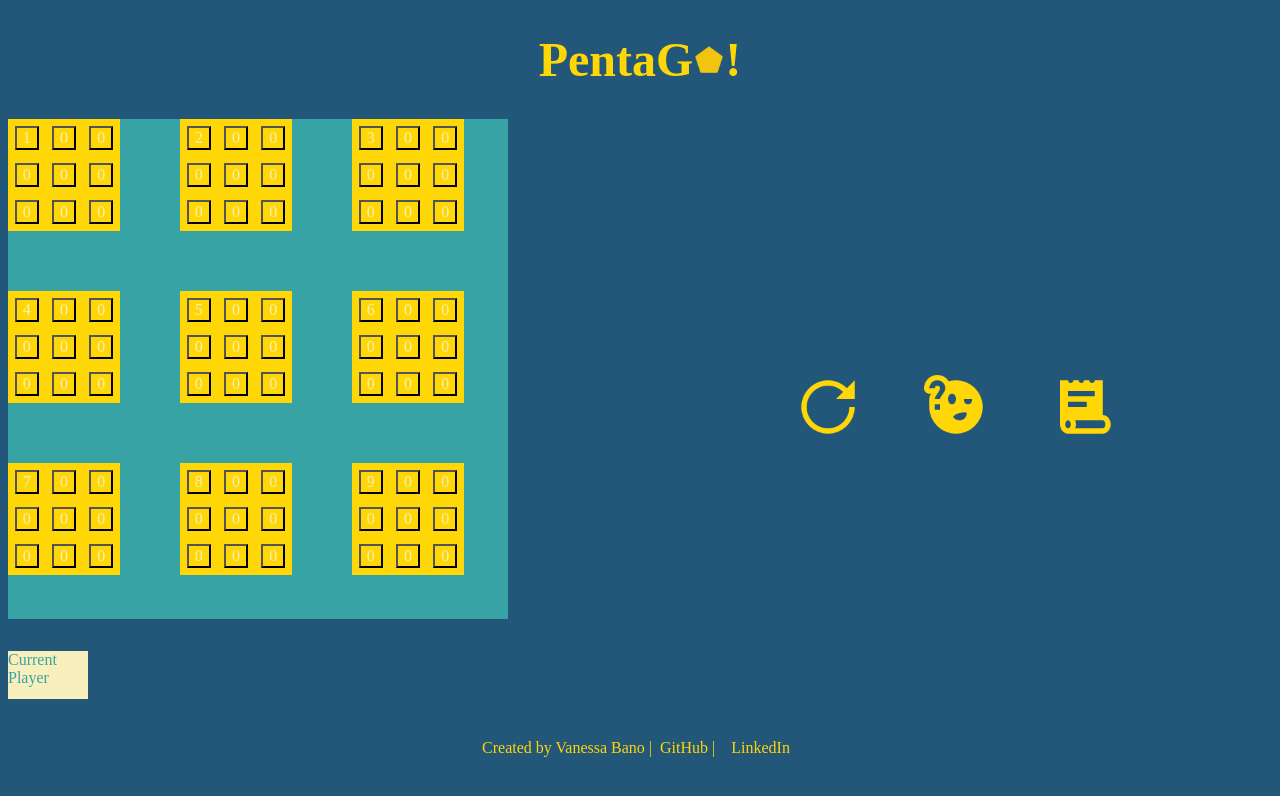
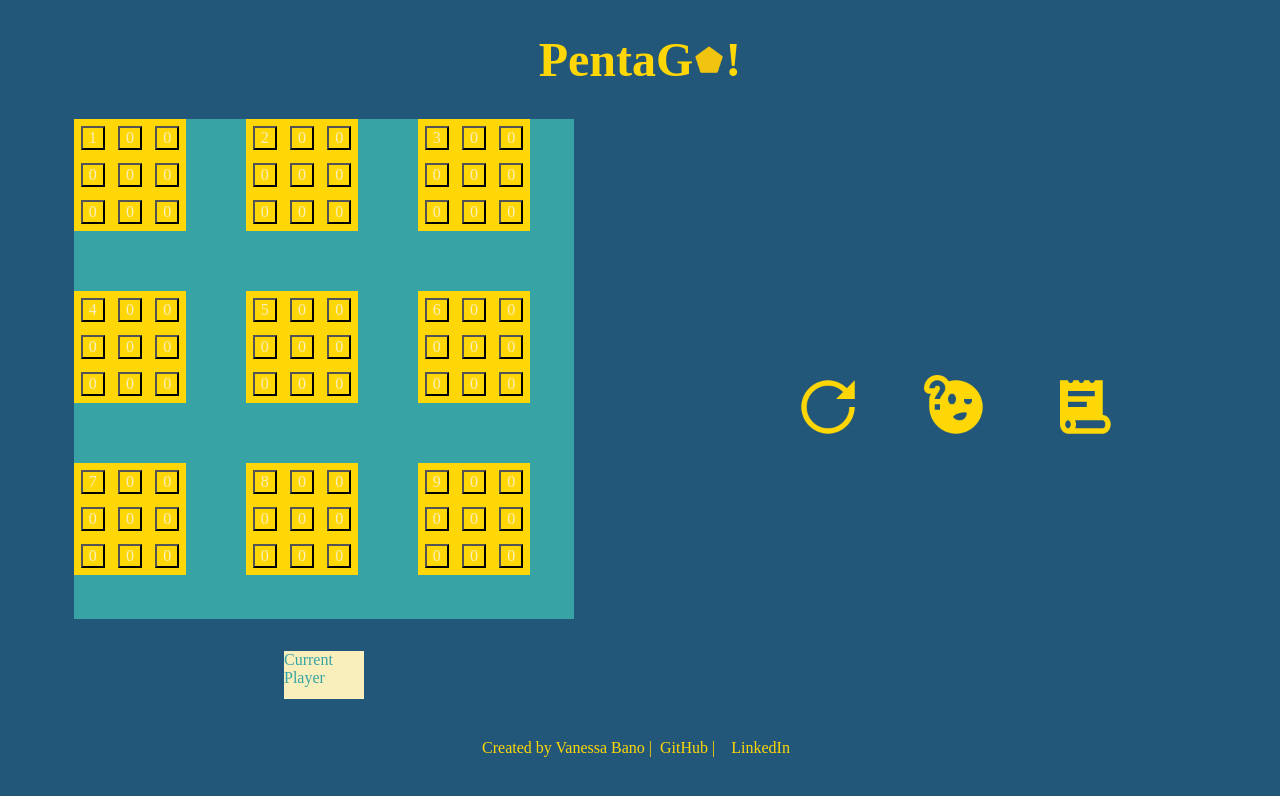
Before and after one commit to vtbano/Pentago, a React (Create React App) app: page / in a window 1280 px wide. Both pictures are taken after a click on the button "2 Players". Shown: the top 796 px of the page. Built offline with nearby package versions, Linux system fonts and the light colour scheme; a web font is replaced by a local one.

Commit message:
add useStates

```diff
--- a/src/App.css
+++ b/src/App.css
@@ -56,6 +56,7 @@ header {
   background-color: #f9efbc;
   color: #38a3a5;
   border-radius: 20px;
+  border: none;
 }
 .title-symbol {
   height: 2rem;
@@ -86,7 +87,8 @@ header {
 }
 
 .game-display-contents {
-  flex-direction: column;
+  display: grid;
+  justify-items: center;
 }
 .game-board {
   display: grid;
--- a/src/App.js
+++ b/src/App.js
@@ -47,11 +47,26 @@ const recreateBoardArray = (newBoardBlocks) => {
   ];
 };
 
+const rot90 = (block) =>
+  block[0].map((val, index) => {
+    return block
+      .map((row) => {
+        if (Array.isArray(row[index])) {
+          return rot90(row[index]);
+        } else {
+          return row[index];
+        }
+      })
+      .reverse();
+  });
+
 const App = () => {
   const [board, setBoard] = useState(boardArray);
   const [display, setDisplay] = useState(false);
 
-  // const [players, setPlayers] = useState[{}];
+  const [players, setPlayers] = useState([]);
+  //create setPlayer setPlayers([{name:"Player 1", marker:1}, {name:"Player 2", marker:2}])
+
   const markPosition = (marker, blockIndex, board, SpaceIndex) => {
     const boardBlocks = flatten(board);
     // console.log("board blocks:", boardBlocks);
@@ -67,6 +82,33 @@ const App = () => {
       return setBoard(newBoard);
     } else if (boardSpaces[blockIndex][SpaceIndex] > 0) {
       return alert("already taken");
+    }
+  };
+
+  const rotateBlockSelected = (blockIndex, board, direction) => {
+    const boardBlocks = flatten(board);
+    console.log("board blocks:", boardBlocks[0]);
+
+    if (direction === 90) {
+      boardBlocks[blockIndex] = rot90(boardBlocks[blockIndex]);
+      const newBoard = recreateBoardArray(boardBlocks);
+      // console.log(
+      //   "NEW block shifted 90:",
+      //   newBoard[0],
+      //   newBoard[1],
+      //   newBoard[2]
+      // );
+      return setBoard(newBoard);
+    } else if (direction === 270) {
+      boardBlocks[blockIndex] = rot90(rot90(rot90(boardBlocks[blockIndex])));
+      const newBoard = recreateBoardArray(boardBlocks);
+      // console.log(
+      //   "NEW block shifted 270:",
+      //   newBoard[0],
+      //   newBoard[1],
+      //   newBoard[2]
+      // );
+      return setBoard(newBoard);
     }
   };
 
@@ -91,6 +133,8 @@ const App = () => {
               board={board}
               setBoard={setBoard}
               markPosition={markPosition}
+              rotateBlockSelected={rotateBlockSelected}
+              players={players}
             />
           ) : (
             <LandingPageButtons
--- a/src/block.js
+++ b/src/block.js
@@ -2,13 +2,25 @@ import React from "react";
 import { batteries } from "./batteries.js";
 import Space from "./space.js";
 
-const Block = ({ block, index, board, setBoard, markPosition }) => {
+const Block = ({
+  block,
+  index,
+  board,
+  setBoard,
+  markPosition,
+  rotateBlockSelected,
+  setMarked,
+}) => {
   const { flatten } = batteries;
   const boardSpaces = flatten(block);
   console.log("block.js console result boardSpaces:", boardSpaces);
+  //the shiftblock function just needs boardSpaces[index] then needs to know to shift either left or right
   return (
     //this will need to become a button or need to be encapsulated in a button
-    <div className="block">
+    <div
+      className="block"
+      onClick={() => rotateBlockSelected(index, board, 270)}
+    >
       {boardSpaces.map((spaceSet, spaceIndex) => {
         return (
           <Space
@@ -19,6 +31,7 @@ const Block = ({ block, index, board, setBoard, markPosition }) => {
             board={board}
             setBoard={setBoard}
             markPosition={markPosition}
+            setMarked={setMarked}
           />
         );
       })}
--- /dev/null
+++ b/src/directionArrows.js
@@ -0,0 +1,19 @@
+import React from "react";
+
+const ArrowButtons = () => {
+  return (
+    <section className="arrow-buttons">
+      <img
+        src="./images/icons8-leftArrow-3-96.png"
+        alt="left arrow button"
+        className="left-arrow"
+      />
+      <img
+        src="./images/icons8-RightArrow-96.png"
+        alt="right arrow button"
+        className="right-arrow"
+      />
+    </section>
+  );
+};
+export default ArrowButtons;
--- a/src/gameBoard.js
+++ b/src/gameBoard.js
@@ -1,15 +1,29 @@
-import React from "react";
+import React, { useState } from "react";
 import { batteries } from "./batteries.js";
+import ArrowButtons from "./directionArrows.js";
 import Block from "./block.js";
 
-const Gameboard = ({ board, setBoard, markPosition }) => {
-  // const [board, setBoard] = useState(boardArray);
+const Gameboard = ({
+  board,
+  setBoard,
+  markPosition,
+  rotateBlockSelected,
+  players,
+}) => {
   const { flatten } = batteries;
   const boardBlocks = flatten(board);
   // console.log("gameBoard.js console result boardBlocks 3x3:", boardBlocks);
-
-  // const [marked, setMarked] = useState({});
+  const [marked, setMarked] = useState(false);
+  const [currentPlayer, setCurrentPlayer] = useState(players[0]); //curent player, then when another turn is done when you will change to next player /loop back to the beginning
+  const [blockSelected, setBlockSelected] = useState(0);
   // const [blockSelected, setBlockSelected] = useState({ row: "", column: "" });
+  const playStateType = {
+    win: "win",
+    tie: "tie",
+    tileShift: "tileShift",
+    markSpace: "markSpace",
+  };
+  const [playState, setPlayState] = useState(playStateType.markSpace); // this wld be the intial playState and this would change each state of the game
 
   return (
     <section className="game-display-contents">
@@ -23,11 +37,21 @@ const Gameboard = ({ board, setBoard, markPosition }) => {
               board={board}
               setBoard={setBoard}
               markPosition={markPosition}
+              rotateBlockSelected={rotateBlockSelected}
+              setMarked={setMarked}
             />
           ); //this index is the one that was made when I mapped it out
         })}
       </div>
-      <div className="current-player-display">Current Player</div>
+      <div className="detail-and-option-arrow-box">
+        {marked ? (
+          <div>
+            <ArrowButtons />
+          </div>
+        ) : (
+          <div className="current-player-display">Current Player</div>
+        )}
+      </div>
     </section>
   );
 };
--- a/src/space.js
+++ b/src/space.js
@@ -8,6 +8,7 @@ const Space = ({
   board,
   setBoard,
   markPosition,
+  setMarked,
 }) => {
   return (
     <div className="space">
@@ -15,6 +16,7 @@ const Space = ({
         className="space-button"
         onClick={() => {
           markPosition(5, blockIndex, board, spaceIndex, setBoard);
+          setMarked(true);
         }}
       >
         {spaceSet}
```
Also changed, not shown: public/images/icons8-RightArrow-96.png (renamed from public/images/icons8-RightArrow-96 (1).png).
